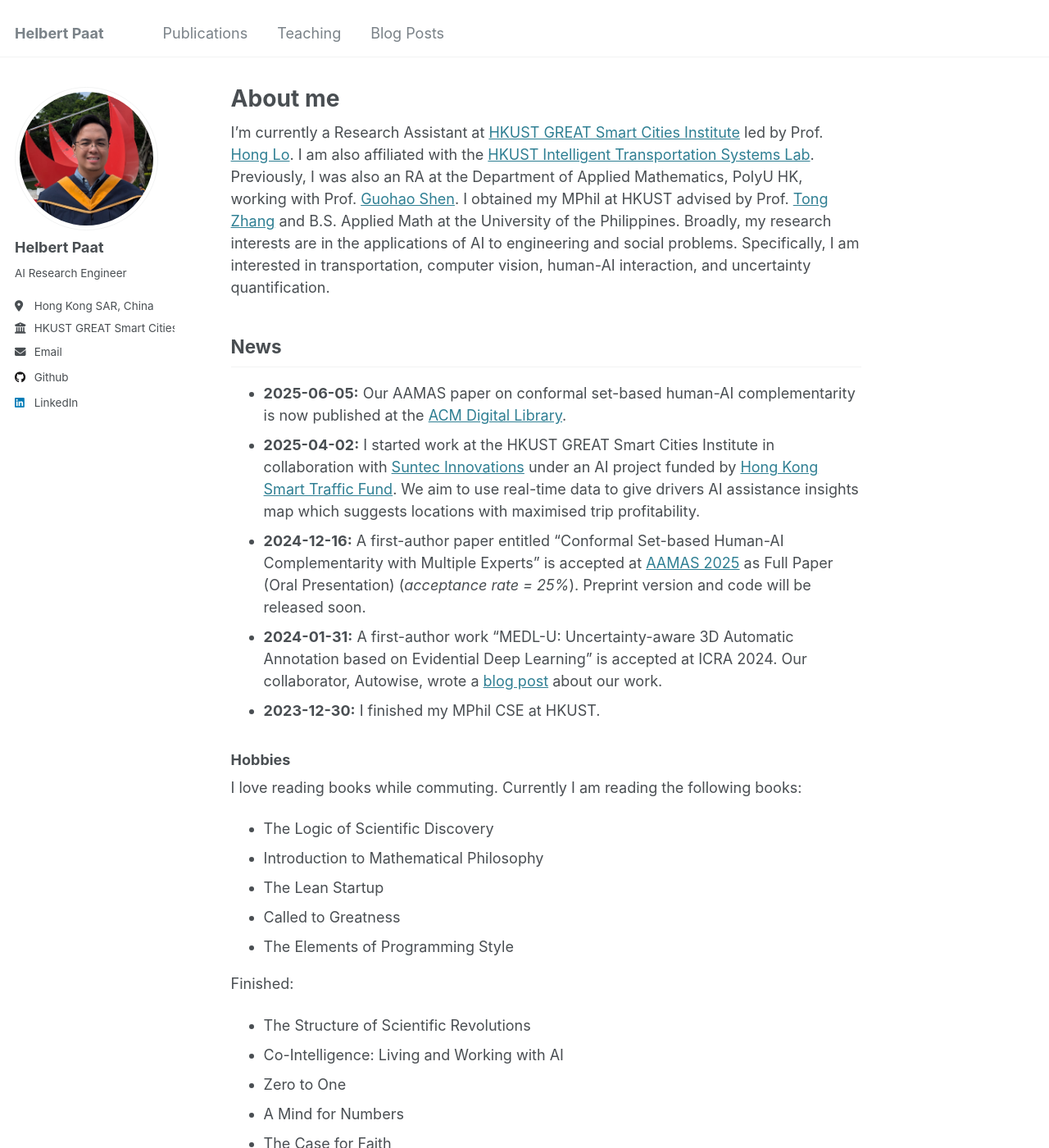
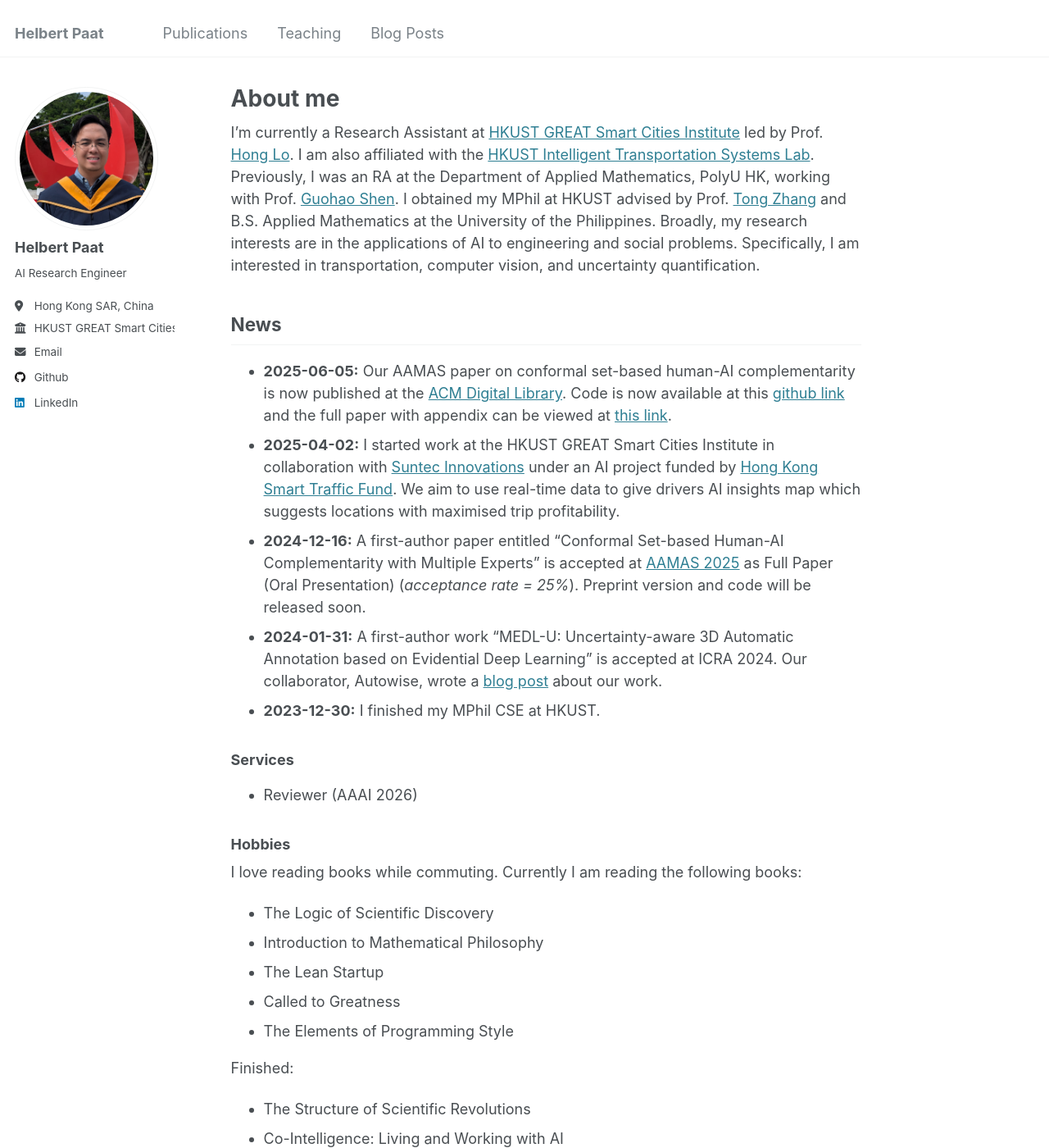
Before and after one commit to paathelb/paathelb.github.io, a Jekyll site: the page built from _pages/about.md, in a window 1280 px wide and 1400 px high. Shown: the whole window at 82% size. Built offline with Jekyll 4.4.1, drawn with Linux system fonts in a browser that asks for light colours.

Commit message:
Update about.md

```diff
--- a/_pages/about.md
+++ b/_pages/about.md
@@ -50,19 +50,22 @@ For more info
 More info about configuring Academic Pages can be found in [the guide](https://academicpages.github.io/markdown/), the [growing wiki](https://github.com/academicpages/academicpages.github.io/wiki), and you can always [ask a question on GitHub](https://github.com/academicpages/academicpages.github.io/discussions). The [guides for the Minimal Mistakes theme](https://mmistakes.github.io/minimal-mistakes/docs/configuration/) (which this theme was forked from) might also be helpful.
 -->
 
-I'm currently a Research Assistant at [HKUST GREAT Smart Cities Institute](https://gsc.hkust.edu.hk/) led by Prof. [Hong Lo](https://cehklo.people.ust.hk/). I am also affiliated with the [HKUST Intelligent Transportation Systems Lab](https://sites.google.com/view/hkustits/home). Previously, I was also an RA at the Department of Applied Mathematics, PolyU HK, working with Prof. [Guohao Shen](https://ghshen1.github.io/). I obtained my MPhil at HKUST advised by Prof. [Tong Zhang](https://tongzhang-ml.org/) and B.S. Applied Math at the University of the Philippines. Broadly, my research interests are in the applications of AI to engineering and social problems. Specifically, I am interested in transportation, computer vision, human-AI interaction, and uncertainty quantification.
+I'm currently a Research Assistant at [HKUST GREAT Smart Cities Institute](https://gsc.hkust.edu.hk/) led by Prof. [Hong Lo](https://cehklo.people.ust.hk/). I am also affiliated with the [HKUST Intelligent Transportation Systems Lab](https://sites.google.com/view/hkustits/home). Previously, I was an RA at the Department of Applied Mathematics, PolyU HK, working with Prof. [Guohao Shen](https://ghshen1.github.io/). I obtained my MPhil at HKUST advised by Prof. [Tong Zhang](https://tongzhang-ml.org/) and B.S. Applied Mathematics at the University of the Philippines. Broadly, my research interests are in the applications of AI to engineering and social problems. Specifically, I am interested in transportation, computer vision, and uncertainty quantification.
 
 ## News
 <!--
 - A paper is accepted at the 29th International Conference of Hong Kong Society for Transportation Studies.
-- A paper on Transportation AI is accepted at the International Conference on Computer Vision (ICCV) 2025 Workshop. Preprint will be released soon.
+- A paper on Transportation AI is accepted at AAAI 2026. Preprint will be released soon.
 - A paper on Frequency Domain Uncertainty Quantification is accepted at the International Conference on Computer Vision (ICCV) 2025, Workshop on Advanced Perception for Autonomous Healthcare (APAH). Preprint will be released soon.
 -->
-- **2025-06-05:** Our AAMAS paper on conformal set-based human-AI complementarity is now published at the [ACM Digital Library](https://dl.acm.org/doi/10.5555/3709347.3743792).
-- **2025-04-02:** I started work at the HKUST GREAT Smart Cities Institute in collaboration with [Suntec Innovations](https://www.suntec.app/) under an AI project funded by [Hong Kong Smart Traffic Fund](https://stf.hkpc.org/cs-87-2403-ra/). We aim to use real-time data to give drivers AI assistance insights map which suggests locations with maximised trip profitability.
+- **2025-06-05:** Our AAMAS paper on conformal set-based human-AI complementarity is now published at the [ACM Digital Library](https://dl.acm.org/doi/10.5555/3709347.3743792). Code is now available at this [github link](https://github.com/paathelb/conformal_hai_multiple) and the full paper with appendix can be viewed at [this link](https://arxiv.org/abs/2508.06997).
+- **2025-04-02:** I started work at the HKUST GREAT Smart Cities Institute in collaboration with [Suntec Innovations](https://www.suntec.app/) under an AI project funded by [Hong Kong Smart Traffic Fund](https://stf.hkpc.org/cs-87-2403-ra/). We aim to use real-time data to give drivers AI insights map which suggests locations with maximised trip profitability.
 - **2024-12-16:** A first-author paper entitled "Conformal Set-based Human-AI Complementarity with Multiple Experts" is accepted at [AAMAS 2025](https://aamas2025.org/) as Full Paper (Oral Presentation) (_acceptance rate = 25%_). Preprint version and code will be released soon.
 - **2024-01-31:** A first-author work "MEDL-U: Uncertainty-aware 3D Automatic Annotation based on Evidential Deep Learning" is accepted at ICRA 2024. Our collaborator, Autowise, wrote a [blog post](https://autowise.ai/en/2024/05/13/autowise-icra2024-paper/) about our work.
 - **2023-12-30:** I finished my MPhil CSE at HKUST.
+
+### Services
+- Reviewer (AAAI 2026)
 
 ### Hobbies
 I love reading books while commuting. Currently I am reading the following books:
```
